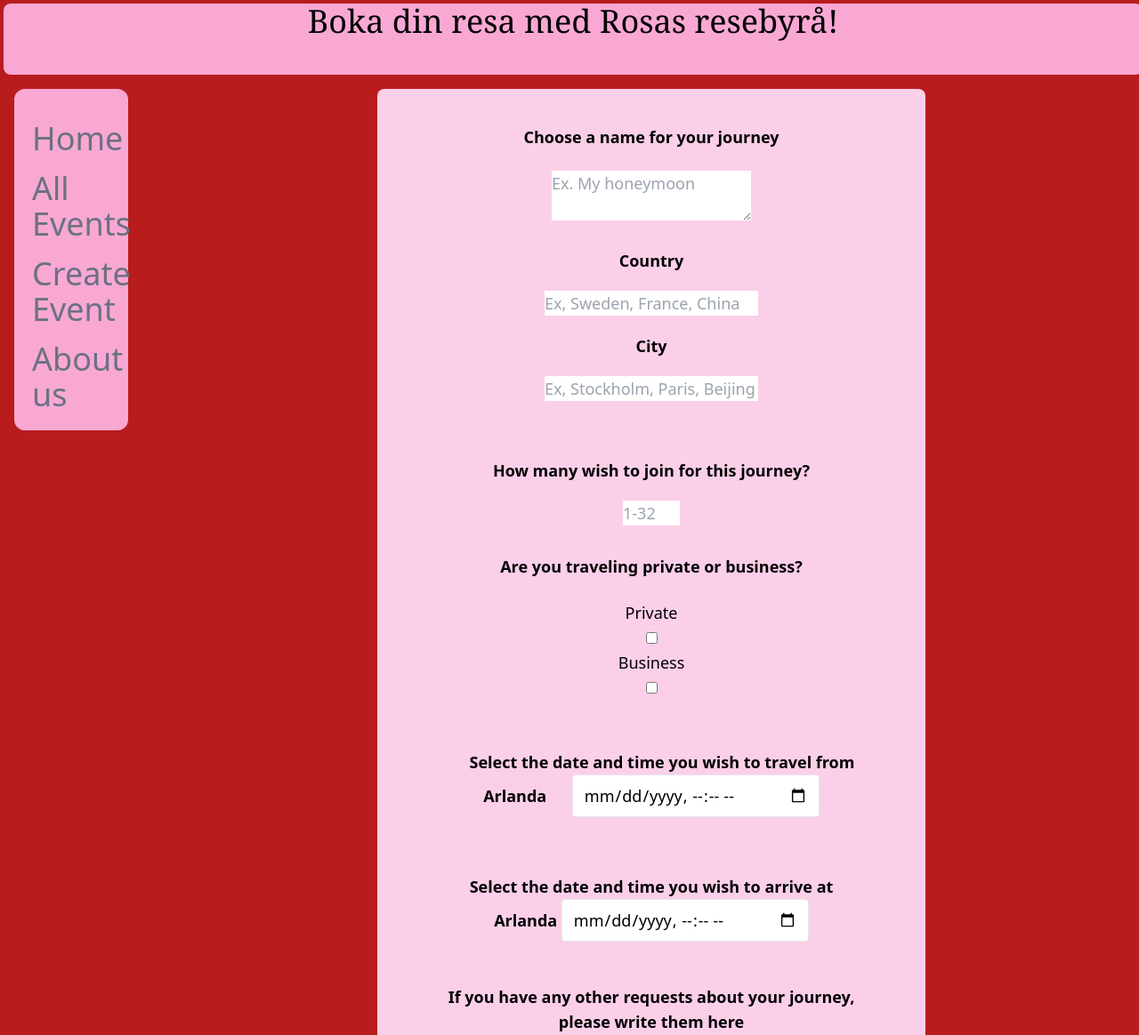
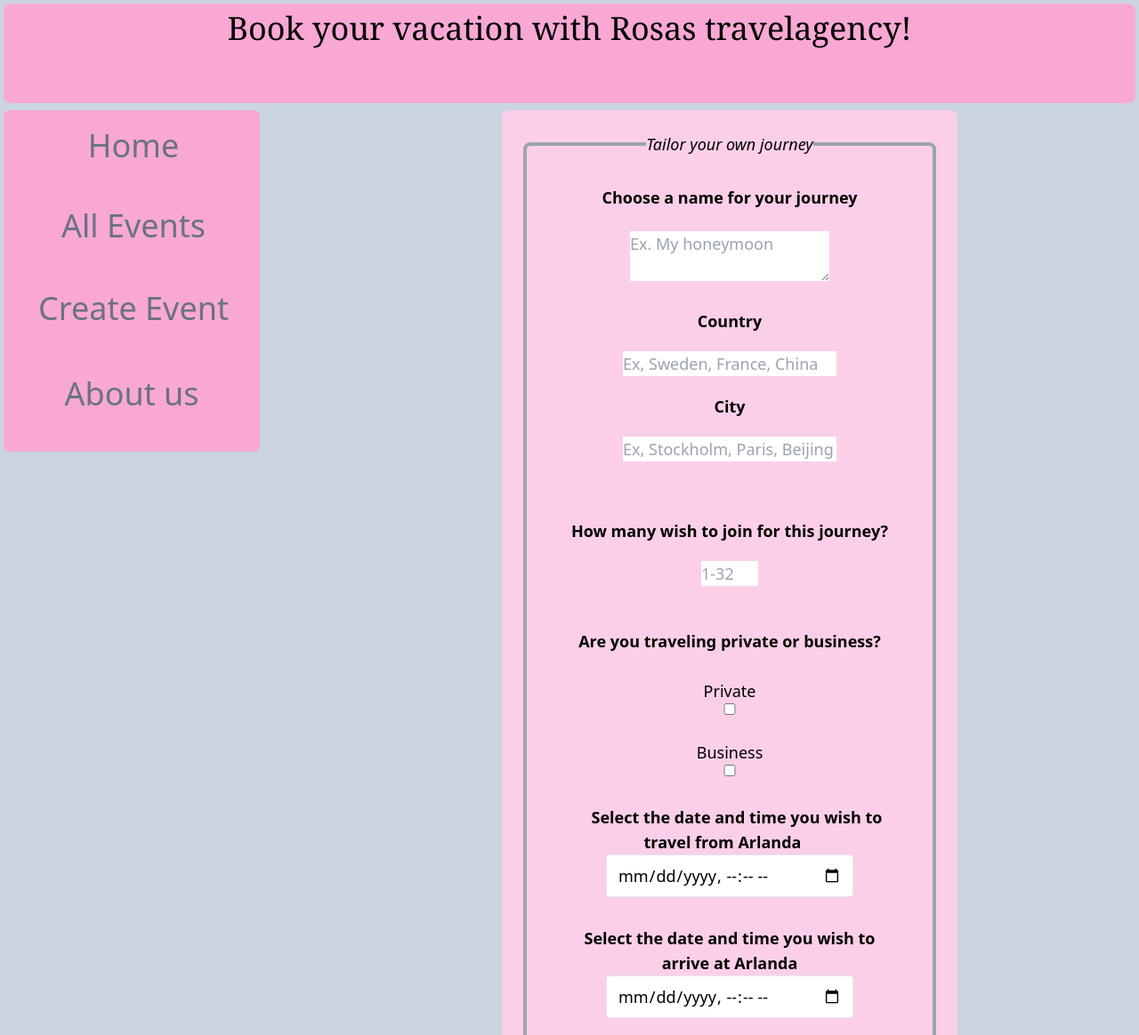
Before and after one commit to sebastianswahn/Tailwinduppgift, a website: page src/createevent.html in a window 1280 px wide. Shown: the top 1164 px of the page at 89% size. Drawn offline with Linux system fonts and the light colour scheme.

Commit message:
designad grund för formuläret

```diff
--- a/src/createevent.html
+++ b/src/createevent.html
@@ -6,39 +6,41 @@
     <link href="/dist/output.css" rel="stylesheet" />
     <title>Rosas resebyrå</title>
   </head>
-  <body class="bg-red-700">
+  <body class="bg-slate-300">
     <header
-    class="w-full h-20 text-center justify-center text-3xl font-serif bg-pink-300 rounded-lg text-black sticky mx-1 mt-1 sm:text-4xl"
+    class="pt-2 h-16 text-center justify-center text-xl font-serif bg-pink-300 rounded-lg text-black sticky mx-1 mt-1 sm:text-4xl xs:h-20 xxs:text-3xl xxs:h-24 sm:h-28"
   >
-    Boka din resa med Rosas resebyrå!
+    Book your vacation with Rosas travelagency!
   </header>
   <main class="sm:flex">
-    <nav>
+    <nav class="mt-1">
       <ul
-        class="flex flex-row list-none h-28 text-2xl bg-pink-300 rounded-xl mt-2 ml-1 p-2 sm:flex sm:flex-col sm:w-32 sm:h-96 sm:gap-x-20 pl-5 pt-6 sm:text-4xl sm:rounded-xl sm:mt-4 sm:ml-4 sm:gap-4 sm:mr-2"
+        class="flex flex-row list-none text-xs bg-pink-300 rounded-md pt-4 pl-4 mx-1 sm:flex sm:flex-col sm:w-48 md:w-40 lg:w-72 sm:h-96 sm:text-4xl sm:rounded-md sm:mt-1 sm:ml-1 sm:mr-2 sm:pl-1 xs:text-xl xxs:pb-4 sm:gap-y-6 2xl:h-2/5"
       >
-        <li class="w-1/4 pt-3">
+        <li class="w-2/12 sm:w-full sm:text-center h-1/4 sm:pt-1">
           <a
             class="no-underline text-gray-500 hover:underline hover:text-black"
             href="./index.html"
             >Home</a
           >
         </li>
-        <li class="w-1/4">
+        <li class="w-3/12 sm:w-full text-center sm:h-1/4">
           <a
             class="no-underline text-gray-500 hover:underline hover:text-black"
             href="./allevents.html"
             >All Events</a
           >
         </li>
-        <li class="w-1/4">
+        <li class="w-4/12 sm:w-full text-center sm:h-1/4 sm:pb-4">
           <a
             class="no-underline text-gray-500 hover:underline hover:text-black"
             href="./createevent.html"
             >Create Event</a
           >
         </li>
-        <li class="w-1/4">
+        <li
+          class="w-3/12 sm:text-center text-end sm:w-full pr-1 sm:h-1/4 pb-0"
+        >
           <a
             class="no-underline text-gray-500 hover:underline hover:text-black hover:cursor-pointer"
             href="./aboutus.html"
@@ -47,9 +49,11 @@
         </li>
       </ul>
     </nav>
-    <div class="inline-block justify-center items-center m-0 md:mx-14 lg:mx-36 xl:mx-64">
+    <div class="flex flex-col md:mx-14 lg:mx-36 xl:mx-64">
       <form
-        class="flex flex-col w-full h-full m-4 bg-pink-200 text-center p-10 rounded-lg text-lg">
+        class="flex flex-col m-2 bg-pink-200 text-center p-6 rounded-lg text-lg">
+        <fieldset class="flex flex-col border-4 rounded-lg border-solid border-gray-400 p-8">
+            <legend class="text-lg italic">Tailor your own journey</legend>
             <div>
         <label for="name" class="font-bold text-lg">Choose a name for your journey<br></label>
         <textarea class="m-6 w-56" id="name" name="name" maxlength="75" placeholder="Ex. My honeymoon"></textarea>
@@ -66,22 +70,22 @@
         <label for="Amount" class="font-bold text-lg">How many wish to join for this journey?<br></label>
         <input class="w-16 m-5" type="number" id="Amount" name="Amount" min="1" max="32" placeholder="1-32">
         </div>
+        <div class="flex flex-col p-4">
+        <label for="type" class="font-bold text-lg">Are you traveling private or business?</label><br>
 
-        <label for="type" class="font-bold text-lg">Are you traveling private or business?</label>
 
-        <div class="inline-block p-6">
         <label for="type">Private<br></label>
         <input type="checkbox" id="type" name="private"><br>
         <label for="type">Business<br></label>
         <input type="checkbox" id="type" name="Type">
         </div>
-        <div class="p-8">
-        <label for="traveldate"  class="font-bold text-lg p-6"
+        <div class="p-4">
+        <label for="traveldate"  class="font-bold text-lg p-4"
           >Select the date and time you wish to travel from Arlanda</label
-        >
+        ><br>
         <input type="datetime-local" class="border rounded px-3 py-2" />
         </div>
-        <div class="p-8">
+        <div class="p-4">
         <label for="returmdate" class="font-bold text-lg"
           >Select the date and time you wish to arrive at Arlanda</label
         >
@@ -90,11 +94,12 @@
         <div class="p-4">
         <label for="Other Requests" class="font-bold text-lg">If you have any other requests about your journey, please write them here</label>
         </div>
-        <div class="border-gray-800 border-2 rounded-md">
-        <textarea id="Other Requests" rows="5" class="text-sm w-full h-full" placeholder="Ex. art, history, diving, mountains, sunbathing, food etc." maxlength="1200"></textarea>
-        </div>
+        <fieldset class="border-4 rounded-lg border-solid border-gray-400 p-0">
+          <legend class="italic">Whatever you're dreaming of</legend>
+        <textarea id="Other Requests" rows="5" class="text-sm w-96" placeholder="Ex. art, history, diving, mountains, sunbathing, food etc." maxlength="1200"></textarea>
+
         <p class="text-xs text-end">Max. 800 letters </p>
-
+        </fieldset>
         <div class="p-4">
         <button
           type="submit"
@@ -102,6 +107,7 @@
         >
           Send request
         </button>
+        </div>
       </form>
       </div>
     </div>
--- a/tailwind.config.js
+++ b/tailwind.config.js
@@ -10,6 +10,8 @@ module.exports = {
 
       xs: "475px",
       // => @media (min-width: 475px) { ... }
+
+      form: "520px",
 
       sm: "640px",
       // => @media (min-width: 640px) { ... }
```
Also changed, not shown: src/gammalkod.html (+9 -10 lines), dist/output.css. Lines whose indentation alone changed are shown as unchanged.
